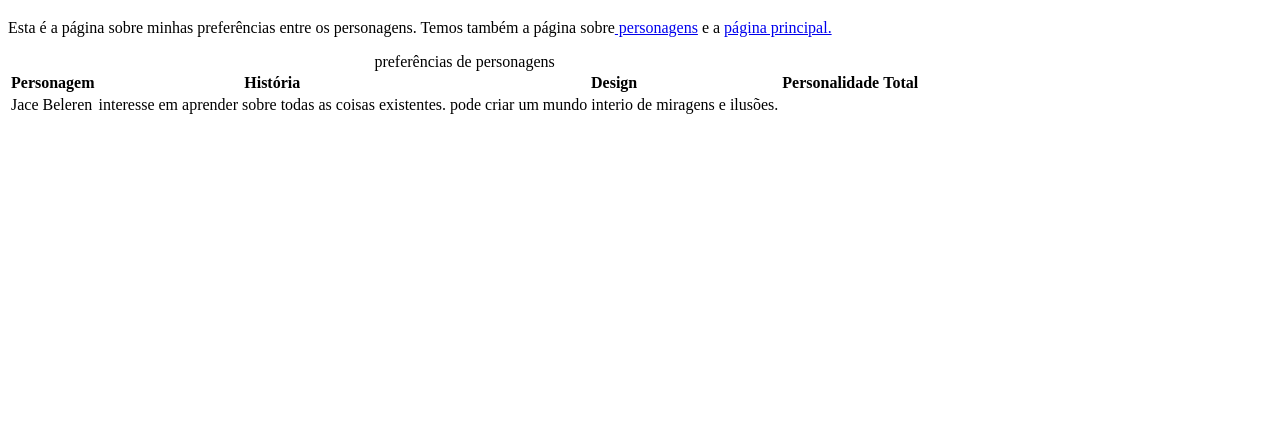
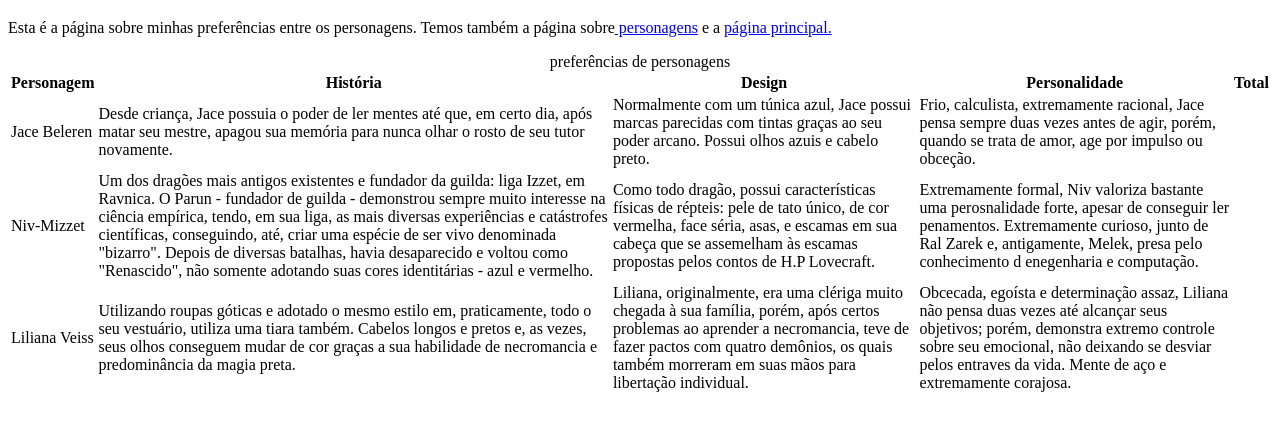
Before and after one commit to ufjf-dcc202/ufjf-dcc202-2023-3-a-atv5-Caiqueguedes, a website: page preferencias.html in a window 1280 px wide. Shown: the part 61-492 px from the top of the page. Drawn offline with Linux system fonts and the light colour scheme.

Commit message:
organizar dados iniciais da tabela

```diff
--- a/preferencias.html
+++ b/preferencias.html
@@ -20,11 +20,27 @@
                 <th>Total</th>
             </tr>
             </thead>
+
             <tr>
                 <td>Jace Beleren</td>
-                <td>interesse em aprender sobre todas as coisas existentes.</td>
-                <td>pode criar um mundo interio de miragens e ilusões.</td>
+                <td>Desde criança, Jace possuia o poder de ler mentes até que, em certo dia, após matar seu mestre, apagou sua memória para nunca olhar o rosto de seu tutor novamente.</td>
+                <td>Normalmente com um túnica azul, Jace possui marcas parecidas com tintas graças ao seu poder arcano. Possui olhos azuis e cabelo preto.</td>
+                <td>Frio, calculista, extremamente racional, Jace pensa sempre duas vezes antes de agir, porém, quando se trata de amor, age por impulso ou obceção.</td>
             </tr>
+            <tr>
+                <td>Niv-Mizzet</td>
+                <td>Um dos dragões mais antigos existentes e fundador da guilda: liga Izzet, em Ravnica. O Parun - fundador de guilda - demonstrou sempre muito interesse na ciência empírica, tendo, em sua liga, as mais diversas experiências e catástrofes científicas, conseguindo, até, criar uma espécie de ser vivo denominada "bizarro". Depois de diversas batalhas, havia desaparecido e voltou como "Renascido", não somente adotando suas cores identitárias - azul e vermelho.</td>
+                <td>Como todo dragão, possui características físicas de répteis: pele de tato único, de cor vermelha, face séria, asas, e escamas em sua cabeça que se assemelham às escamas propostas pelos contos de H.P Lovecraft.</td>
+                <td>Extremamente formal, Niv valoriza bastante uma perosnalidade forte, apesar de conseguir ler penamentos. Extremamente curioso, junto de Ral Zarek e, antigamente, Melek, presa pelo conhecimento d enegenharia e computação.</td>
+            </tr>
+            <tr>
+                <td>Liliana Veiss</td>
+                <td>Utilizando roupas góticas e adotado o mesmo estilo em, praticamente, todo o seu vestuário, utiliza uma tiara também. Cabelos longos e pretos e, as vezes, seus olhos conseguem mudar de cor graças a sua habilidade de necromancia e predominância da magia preta.</td>
+                <td>Liliana, originalmente, era uma clériga muito chegada à sua família, porém, após certos problemas ao aprender a necromancia, teve de fazer pactos com quatro demônios, os quais também morreram em suas mãos para libertação individual.</td>
+                <td>Obcecada, egoísta e determinação assaz, Liliana não pensa duas vezes até alcançar seus objetivos; porém, demonstra extremo controle sobre seu emocional, não deixando se desviar pelos entraves da vida. Mente de aço e extremamente corajosa.</td>
+
+            </tr>
+
         </table>
     </main>
 </body>
```
